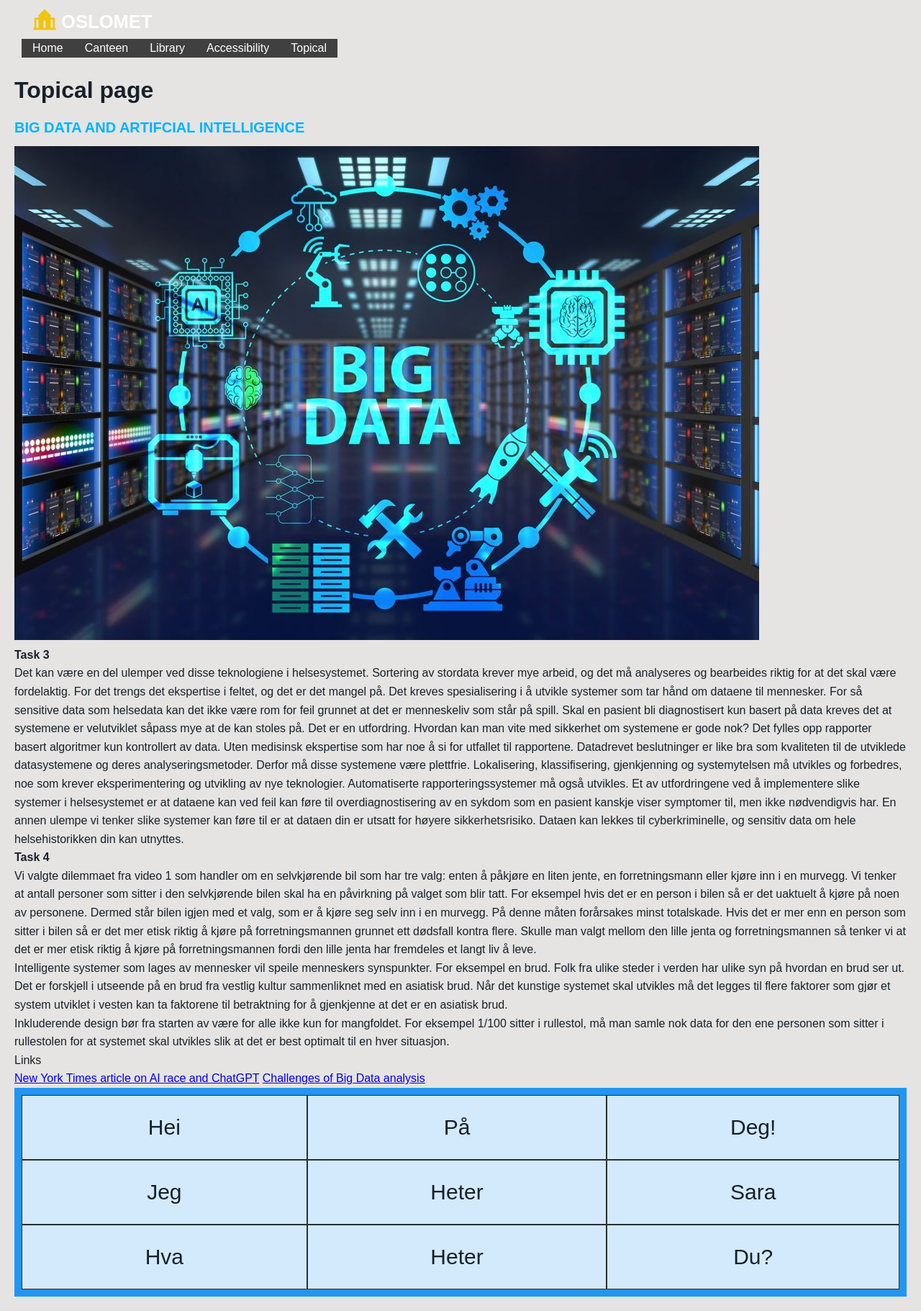
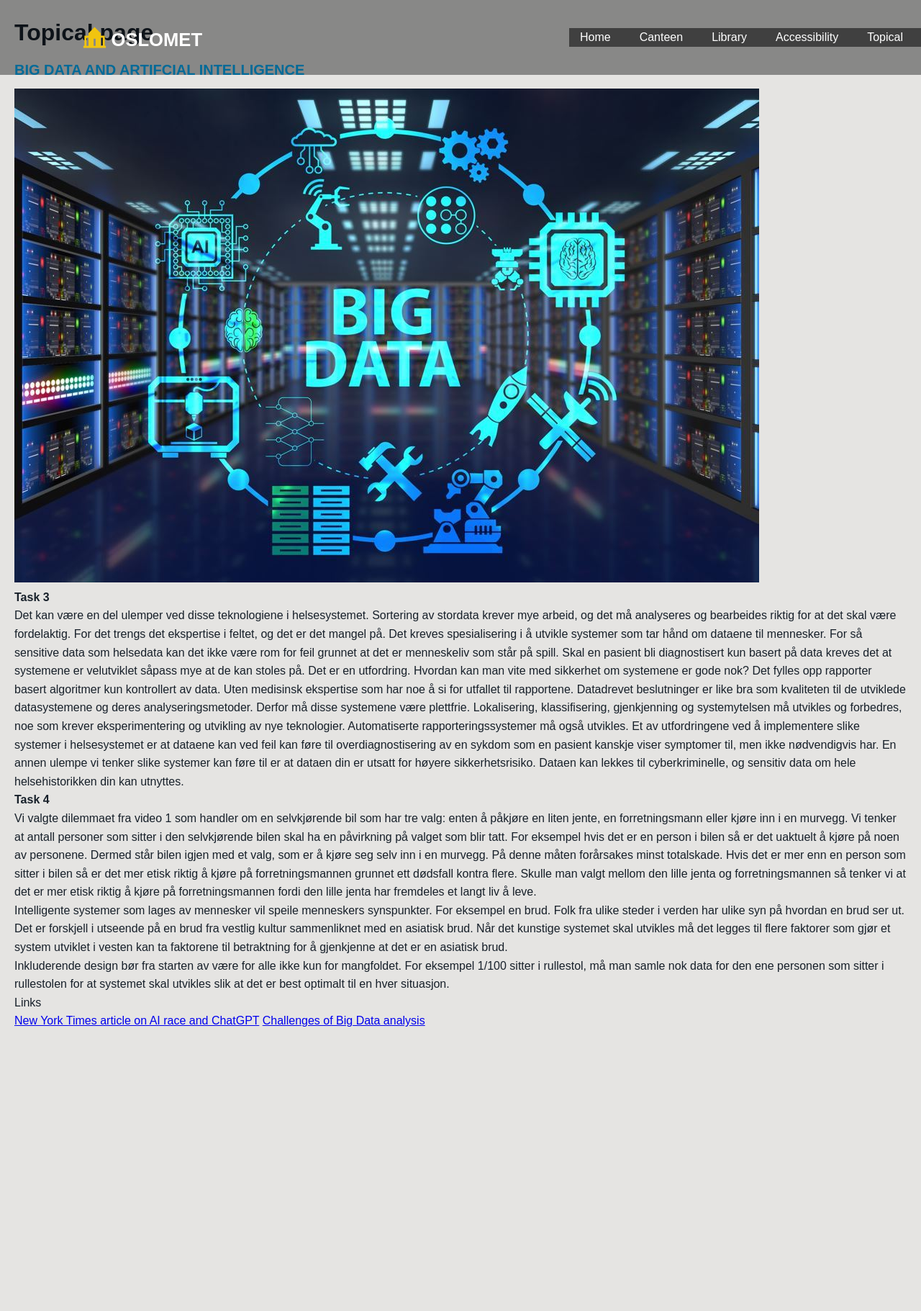
Before and after one commit to NoorDibo/MyCampus, a plain HTML site: page Topical.html in a window 1280 px wide. Shown: the whole page at 72% size. After the commit the page ends 1451 px from the top, so only its background shows below. Drawn offline with nearby package versions, Linux system fonts and the light colour scheme.

Commit message:
Oppdatering

```diff
--- a/Topical.html
+++ b/Topical.html
@@ -10,26 +10,29 @@
     <title>Topical</title>
 </head>
 <body class="body-topical">
-    <!-- Navigation bar -->
+    <header class="header-topical">
+        <div class="container-topical">
             <nav class="navbar-topical">
-        <div class="container">
                 <a href="index.html" class="logo"><i class="ri-school-fill"></i><span>OSLOMET</span></a>
-
-            <div class="navigation">
-          <input class="burger-toggle" type="checkbox">
-          <div class="menu-icon"></div>
-
-            <ul class="menu">
+                <input type="checkbox" id="tab-nav-topical" class="tab-nav-topical">
+                <label for ="tab-nav-topical" class="label-topical">
+                    <div class="burger-topical"></div>
+                    <div class="burger-topical"></div>
+                    <div class="burger-topical"></div>
+                    <div class="burger-topical"></div>
+                </label>
+                <ul class="content-nav-topical">
                     <li><a href="index.html">Home</a></li>
                     <li><a href="canteen.html">Canteen</a></li>
                     <li><a href="Library.html">Library</a></li>
                     <li><a href="Accessibility.html">Accessibility</a></li>
                     <li><a href="Topical.html">Topical</a></li>
                 </ul>
+            </nav>
         </div>
-    </nav>
+    </header>
+
     <main class="main-topical">
-
     <h1>Topical page</h1>
     <h2>BIG DATA AND ARTIFCIAL INTELLIGENCE</h2>
     <img src="img/bigdata.jpg">
@@ -70,17 +73,5 @@
     <break></break>
     <a href="https://academic.oup.com/nsr/article/1/2/293/1397586" target="_blank">Challenges of Big Data analysis</a>
 </body>
-
-<div class="grid-container">
-    <div class="grid-item">Hei</div>
-    <div class="grid-item">På</div>
-    <div class="grid-item">Deg!</div>
-    <div class="grid-item">Jeg</div>
-    <div class="grid-item">Heter</div>
-    <div class="grid-item">Sara</div>
-    <div class="grid-item">Hva </div>
-    <div class="grid-item">Heter </div>
-    <div class="grid-item">Du?</div>
-  </div>
 </main>
 </html>
--- a/css/styles.css
+++ b/css/styles.css
@@ -266,25 +266,66 @@ input[type="submit"]{
 
 
 /* Topical*/
-.grid-container {
+
+.body-topical{
+  margin: 0px;
+  padding:0px;
+  box-sizing: border-box;
+}
+
+.header-topical{
+  position: fixed;
+  top: 0px;
+  z-index: 1;
+  width: 100%;
+  background-color: rgba(0, 0, 0, 0.404);
+}
+
+.container-topical{
+  width: 1280px;
+  margin: auto;
+
+}
+
+.navbar-topical{
   display: grid;
-  grid-template-columns: auto auto auto;
-  background-color: #2196F3;
-  padding: 10px;
+  grid-template-columns: 1fr 1fr;
+  align-items: center;
+  padding: 10px 0px;
 }
-.grid-item {
-  background-color: rgba(255, 255, 255, 0.8);
-  border: 1px solid rgba(0, 0, 0, 0.8);
-  padding: 20px;
-  font-size: 30px;
-  text-align: center;
+
+.tab-nav-topical{
+  outline: none;
+  display: none;
 }
+
+.label-topical{
+  display: none;
+  color: white;
+}
+
+.burger-topical{
+  width: 35px;
+  height: 5px;
+  background-color: white;
+  margin-top: 5px;
+}
+
+.content-nav-topical{
+  grid-column: 3;
+  list-style: none;
+  margin: 0;
+  padding: 0;
+}
+
+.content-nav-topical li{
+  display: inline-block;
+  padding-right: 10px;
+}
+
 
 .main-topical{
   margin: 20px;
-}
-.body-topical{
-  margin: 0px;
 }
 .navbar-topical ul{
   list-style: none;
```
Lines whose indentation alone changed are shown as unchanged.
